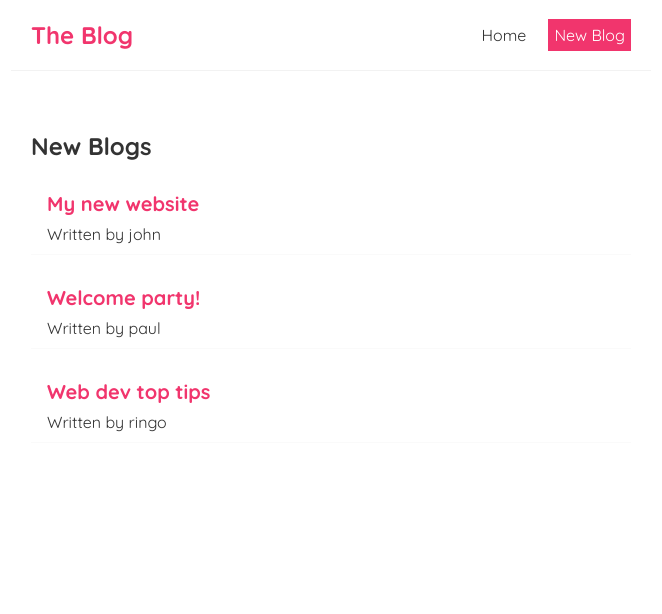
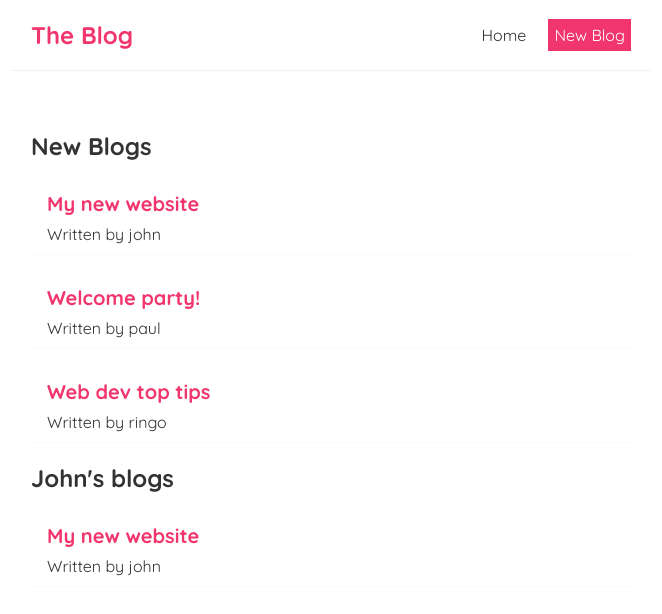
Before and after one commit to LGA-dev/react-blog, a React (Create React App) app: page / in a window 1280 px wide. Shown: the top 614 px of the page, without its empty margins (309-971 px from the left). Built offline with nearby package versions, Linux system fonts and the light colour scheme; the HTML template or start-up script is replaced by a standard one.

Commit message:
finish part 12

```diff
--- a/src/Home.js
+++ b/src/Home.js
@@ -11,6 +11,7 @@
   return (
     <div className="home">
       <BlogList blogs={blogs} title="New Blogs"/>
+      <BlogList blogs={blogs.filter((blog) => blog.author === "john")} title="John's blogs"/>
     </div>
   );
 }
```
